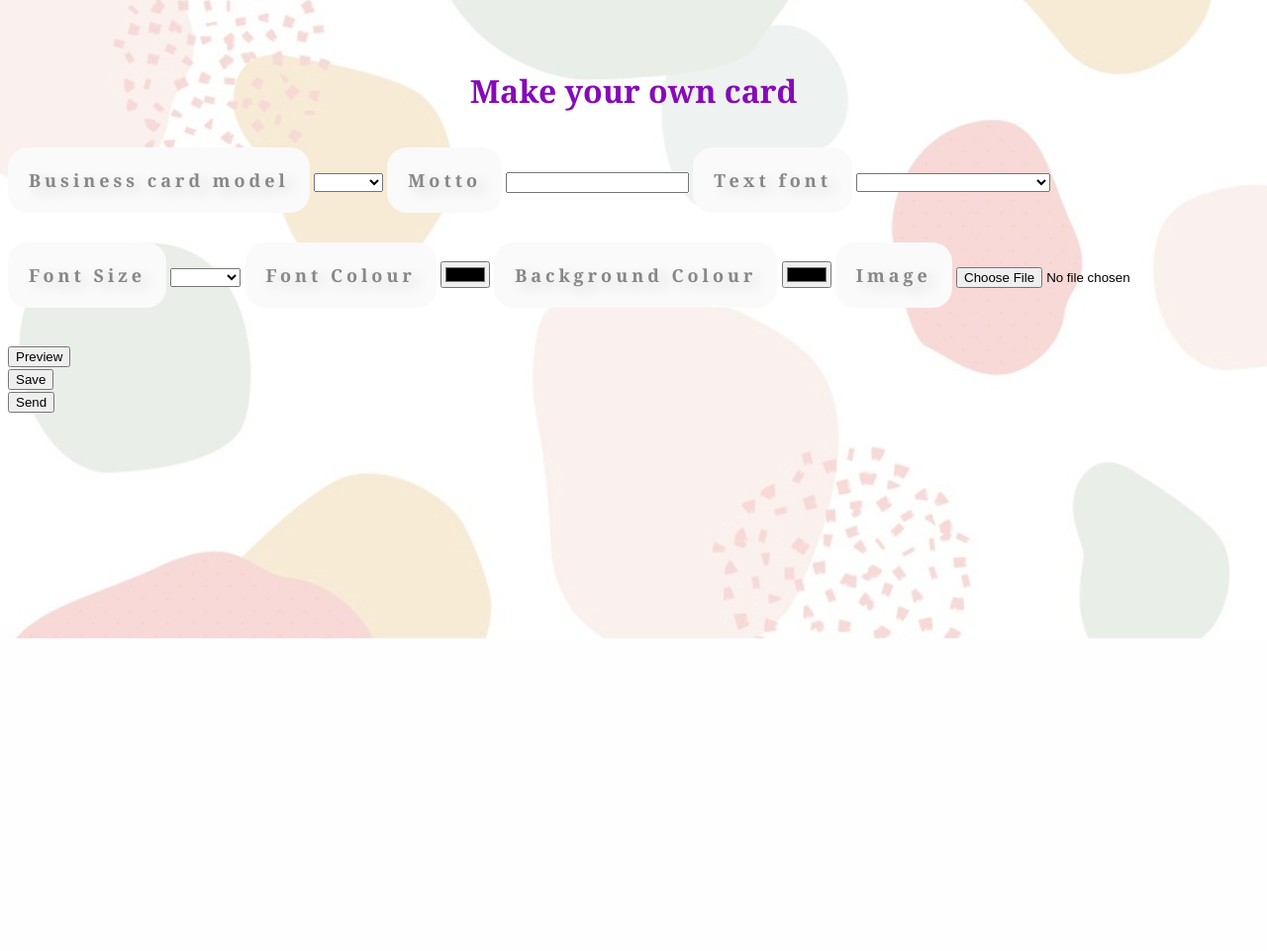
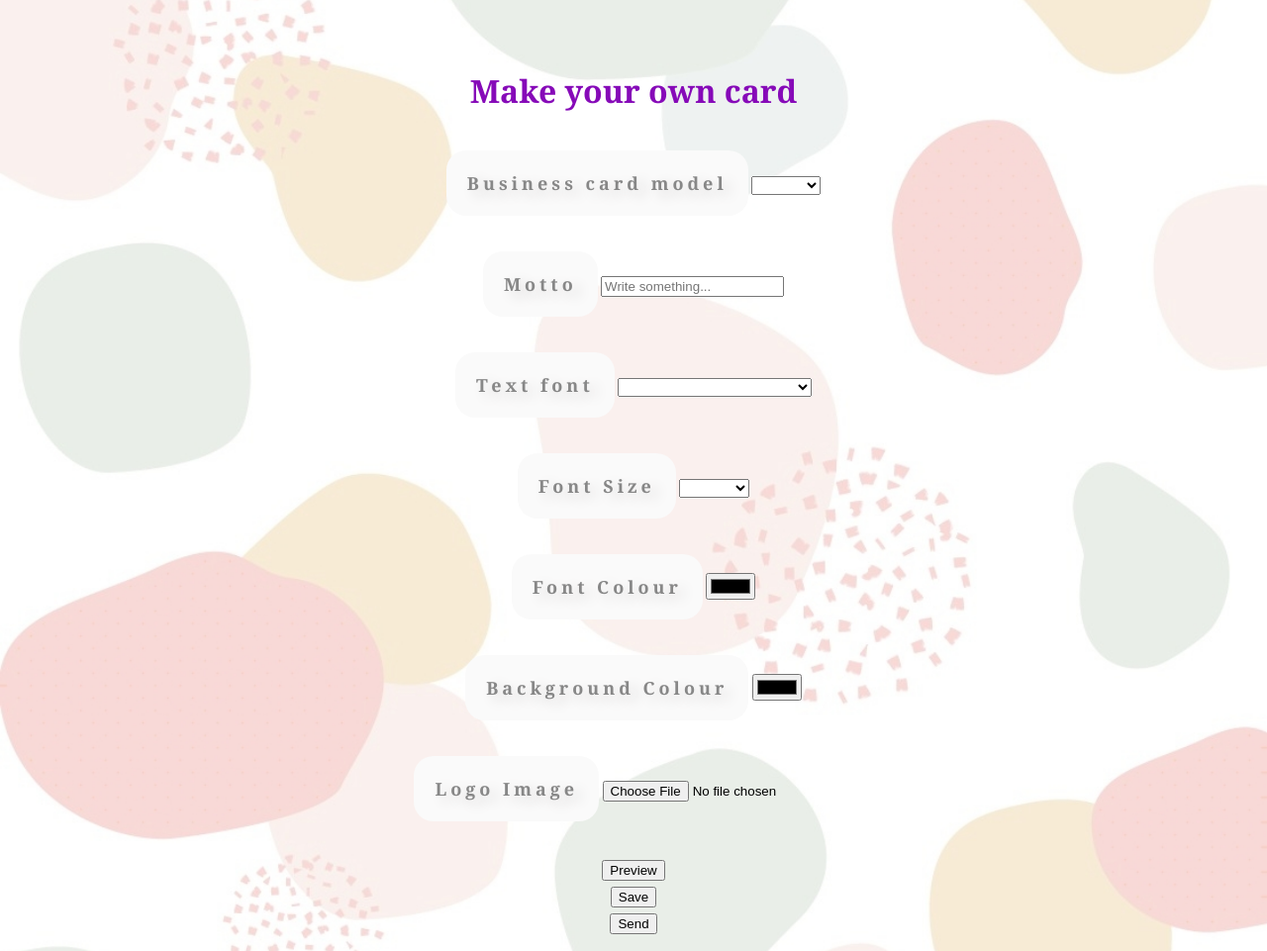
Before and after one commit to Roxxz/TW-Project2021, a PHP site: page /make_business_card.php in a window 1280 px wide. Shown: the part 155-1116 px from the top of the page at 99% size. Before the commit the page ends 800 px from the top, so only its background shows below. Run offline with PHP 8.4, Linux system fonts and the light colour scheme; the visitor is signed in with stand-in values (Sample User, id 1).

Commit message:
changed css and arranged edit menu for cards

```diff
--- a/proiect TW/php/canvas.js
+++ b/proiect TW/php/canvas.js
@@ -1,15 +1,6 @@
-let greeting_text, from_text, to_text, font_colour, back_colour, font_text, font_size, canvas, ctx, model, checked;
-let text_position, text_x, text_y;
-let image_position, image_x, image_y, image_width, image_height;
-
-
-async function setImagePosition(selectTag){
-    image_position = selectTag.options[selectTag.selectedIndex].value;
-}
-
-async function setTextPosition(selectTag){
-    text_position = selectTag.options[selectTag.selectedIndex].value;
-}
+let greeting_text, font_colour, back_colour, font_text, font_size, canvas, ctx, model, checked;
+let text_x, text_y;
+let image_x, image_y, image_width, image_height;
 
 async function setModel(selectTag){
     model = selectTag.options[selectTag.selectedIndex].value;
@@ -24,7 +15,7 @@ async function getFontSize(selectTag){
 }
 
 async function preview() {
-    if(model == "1"){
+    if(model === "1" || model === "3"){
         document.getElementById("canvas-content").innerHTML = `<canvas id="myCanvas" width="500" height="600"
             style="border:1px solid #d3d3d3;">`;
     }
@@ -37,23 +28,36 @@ async function preview() {
     ctx = canvas.getContext("2d");
 
     greeting_text = document.getElementById("greeting_text").value;
-    // from_text = document.getElementById("from_text").value;
-    // to_text = document.getElementById("to_text").value;
     font_colour = document.getElementById("font_color").value;
     back_colour = document.getElementById("back_color").value;
     checked = document.getElementById("checkbox");
+    if(model === "3"){
+        image_x = 140;
+        image_y = canvas.height/2;
+        image_width = 200;
+        image_height = 200;
+        text_x = 50;
+        text_y = 150;
+    }else if(model === "4"){
+        image_x = 300;
+        image_y = canvas.height/2;
+        image_width = 200;
+        image_height = 200;
+        text_x = 160;
+        text_y = 150;
+    }
 
     // console.log(font_colour);
     // console.log(font_size);
     // console.log(font_text);
     // console.log(greeting_text);
     if(model === "1"){
-        image_x = 160;
+        image_x = 140;
         image_y = 50;
         image_width = 200;
         image_height = 200;
-        text_x = 150;
-        text_y = canvas.height/2;
+        text_x = 50;
+        text_y = canvas.height/2 + 100;
     }else if(model === "2"){
         image_x = 300;
         image_y = canvas.height/2;
--- a/proiect TW/php/make_business_card.php
+++ b/proiect TW/php/make_business_card.php
@@ -25,15 +25,27 @@ if (!isset($_SESSION['loggedin'])) {
 <?php include("../menu/menu_bar.html"); ?>
 <h1>Make your own card</h1>
 
-<div class="edit-options">
+
+<div class="divTable blueTable">
+    <div class="divTableBody">
+        <div class="divTableRow">
+            <div class="divTableCell">
                 <h2>Business card model</h2>
                 <label for="model"></label><select onchange="setModel(this);" name="model" id="model">
                     <option> </option>
-        <option value="1">Model 1</option>
-        <option value="2">Model 2</option>
+                    <option value="3">Model 1</option>
+                    <option value="4">Model 2</option>
                 </select>
+        </div>
+        </div>
+        <div class="divTableRow">
+            <div class="divTableCell">
                 <h2>Motto</h2>
-    <label for="greeting_text"></label><input type="text" id="greeting_text" name="greeting_text">
+                <label for="greeting_text"></label><input type="text" id="greeting_text" name="greeting_text" placeholder="Write something...">
+            </div>
+        </div>
+        <div class="divTableRow">
+            <div class="divTableCell">
                 <h2>Text font</h2>
                 <label for="Font"></label><select onchange="getFont(this);" name="Font" id="Font">
                     <option> </option>
@@ -52,6 +64,10 @@ if (!isset($_SESSION['loggedin'])) {
                     <option value="Brush Script MT">Brush Script MT (cursive)</option>
                     <option value="Comic Sans MS">Comic Sans MS (cursive)</option>
                 </select><br>
+            </div>
+        </div>
+        <div class="divTableRow">
+            <div class="divTableCell">
                 <h2>Font Size</h2>
                 <label for="font_size"></label><select onchange="getFontSize(this);" name="font_size" id="font_size">
                     <option> </option>
@@ -63,20 +79,50 @@ if (!isset($_SESSION['loggedin'])) {
                     <option value="60px ">x-large</option>
                     <option value="72px ">xx-large</option>
                 </select>
+            </div>
+        </div>
+        <div class="divTableRow">
+            <div class="divTableCell">
                 <h2>Font Colour</h2>
                 <label for="font_color"></label><input type="color" id="font_color" name="font_color">
+            </div>
+        </div>
+        <div class="divTableRow">
+            <div class="divTableCell">
                 <h2>Background Colour</h2>
                 <label for="back_color"></label><input type="color" id="back_color" name="back_color">
-    <h2>Image</h2>
+            </div>
+        </div>
+        <div class="divTableRow">
+            <div class="divTableCell">
+                <h2>Logo Image</h2>
                 <input type="file">
                 <br><br>
-
+            </div>
+        </div>
+        <div class="divTableRow">
+            <div class="divTableCell">
                 <button onclick="preview()" type="submit" value="Submit">Preview</button>
                 <br>
+            </div>
+        </div>
+        <div class="divTableRow">
+            <div class="divTableCell">
                 <button onclick="save()" type="submit" value="Save">Save</button>
                 <br>
+            </div>
+        </div>
+        <div class="divTableRow">
+            <div class="divTableCell">
                 <button onclick="sendLink()" type="submit" value="Send">Send</button>
+            </div>
+        </div>
+        <div class="divTableRow">
+            <div class="divTableCell">
                 <div id="canvas-content"></div>
+            </div>
+        </div>
+</div>
 
 </body>
 
--- a/proiect TW/php/make_greetingCard.css
+++ b/proiect TW/php/make_greetingCard.css
@@ -20,6 +20,42 @@ h2{
     background: #FAFAFA;
     text-shadow: 7px 5px 14px #d6d3d3;
 }
+
+.divTable{ display: table; }
+.divTableRow { display: table-row; }
+.divTableHeading { display: table-header-group;}
+.divTableCell, .divTableHead { display: table-cell;}
+.divTableHeading { display: table-header-group;}
+.divTableFoot { display: table-footer-group;}
+.divTableBody { display: table-row-group;}
+div.blueTable {
+    width: 100%;
+    text-align: center;
+    border-collapse: collapse;
+}
+.divTable.blueTable .divTableCell, .divTable.blueTable .divTableHead {
+    padding: 3px 2px;
+}
+.divTable.blueTable .divTableBody .divTableCell {
+    font-size: 13px;
+}
+.blueTable .tableFootStyle {
+    font-size: 14px;
+}
+.blueTable .tableFootStyle .links {
+    text-align: right;
+}
+.blueTable .tableFootStyle .links a{
+    display: inline-block;
+    padding: 2px 8px;
+    border-radius: 5px;
+}
+.blueTable.outerTableFooter {
+    border-top: none;
+}
+.blueTable.outerTableFooter .tableFootStyle {
+    padding: 3px 5px;
+}
 /*font-family: Cambria, Cochin, Georgia, Times, 'Times New Roman', serif;*/
 /*font-size: 18px;*/
 /*color: #878787;*/
```
Also changed, not shown: proiect TW/css/browse_gallery.css (+4 -3 lines), proiect TW/php/business_card.php (+4 -3 lines), proiect TW/php/greeting_card.php (+4 -3 lines), proiect TW/php/make_greeting_card.php (+51 -17 lines). Lines whose indentation alone changed are shown as unchanged.
